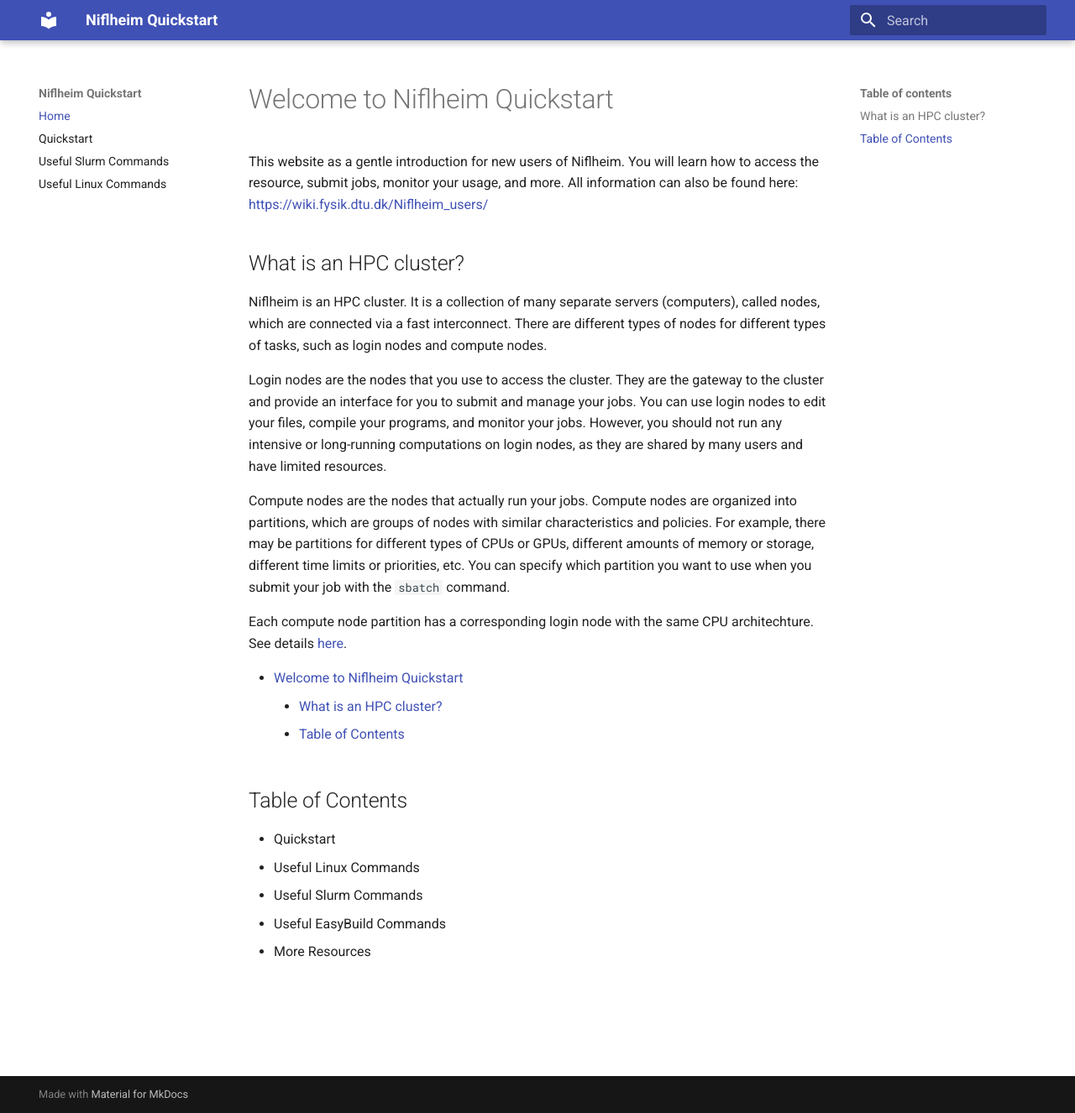
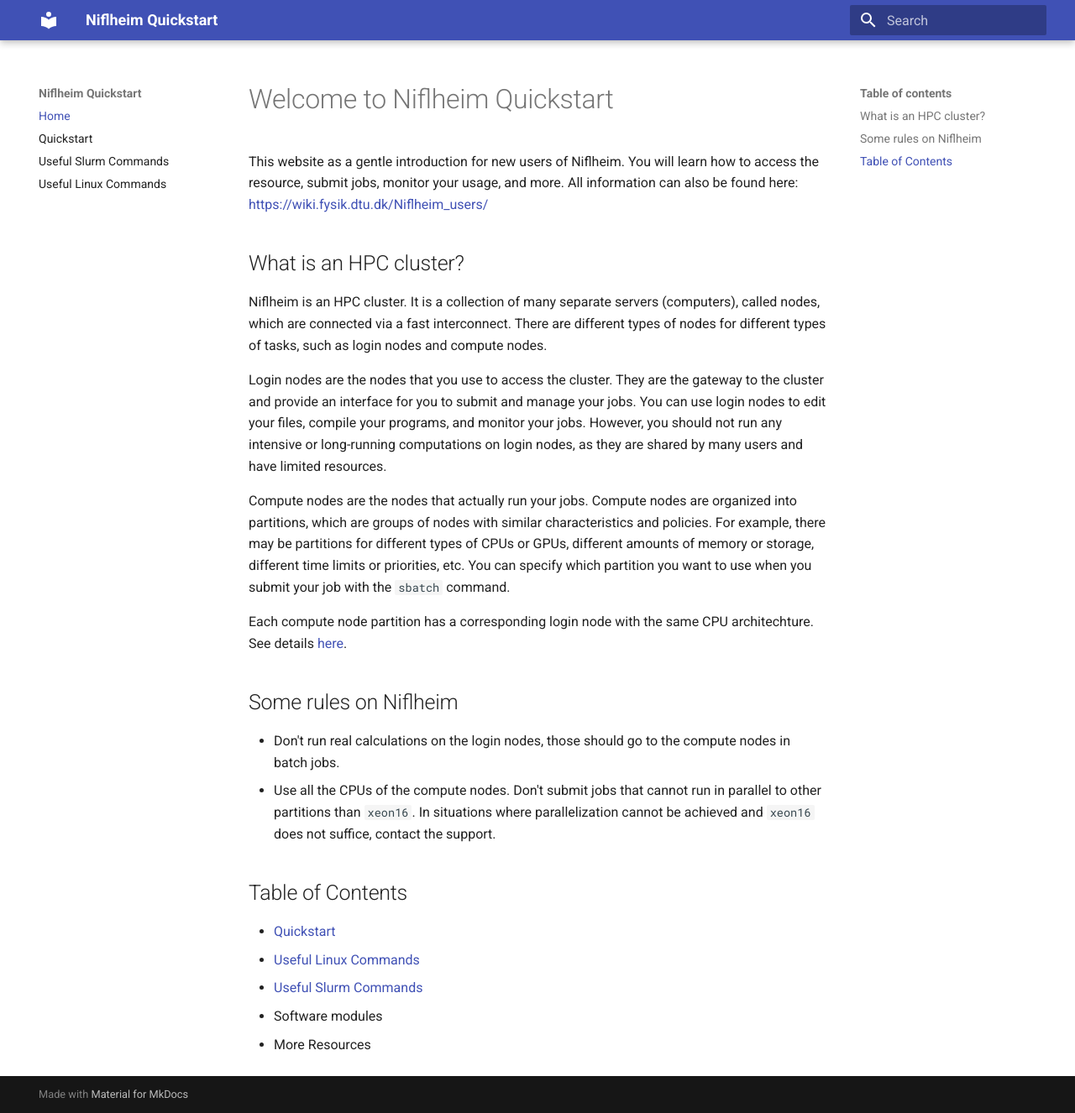
Before and after one commit to dtu-energy/niflheim-quickstart, an MkDocs documentation site: the page built from docs/index.md, in a window 1280 px wide and 1326 px high. Shown: the whole window at 84% size. Built offline with MkDocs 1.6.1 and Material for MkDocs 9.7.7, drawn with Linux system fonts in a browser that asks for light colours.

Commit message:
Update links

```diff
--- a/docs/index.md
+++ b/docs/index.md
@@ -12,12 +12,15 @@ Compute nodes are the nodes that actually run your jobs. Compute nodes are organ
 
 Each compute node partition has a corresponding login node with the same CPU architechture. See details [here](https://wiki.fysik.dtu.dk/Niflheim_users/Niflheim_Getting_Started/#login-to-niflheim).
 
-[TOC]
+## Some rules on Niflheim
+
+- Don't run real calculations on the login nodes, those should go to the compute nodes in batch jobs.
+- Use all the CPUs of the compute nodes. Don't submit jobs that cannot run in parallel to other partitions than `xeon16`. In situations where parallelization cannot be achieved and `xeon16` does not suffice, contact the support.
 
 ## Table of Contents
 
-- Quickstart
-- Useful Linux Commands
-- Useful Slurm Commands
-- Useful EasyBuild Commands
+- [Quickstart](Welcome to Niflheim Quickstart)
+- [Useful Linux Commands](linux.md#Useful Linux Commands)
+- [Useful Slurm Commands](slurm.md#Useful Slurm Commands)
+- Software modules
 - More Resources
--- a/mkdocs.yml
+++ b/mkdocs.yml
@@ -18,8 +18,3 @@ nav:
 # Plugins
 plugins:
   - search
-
-# Extension for table of contents
-markdown_extensions:
-  - toc:
-      permalink: "#"
```
Also changed, not shown: docs/linux.md (+1 -1 lines), docs/slurm.md (+11 -6 lines).
